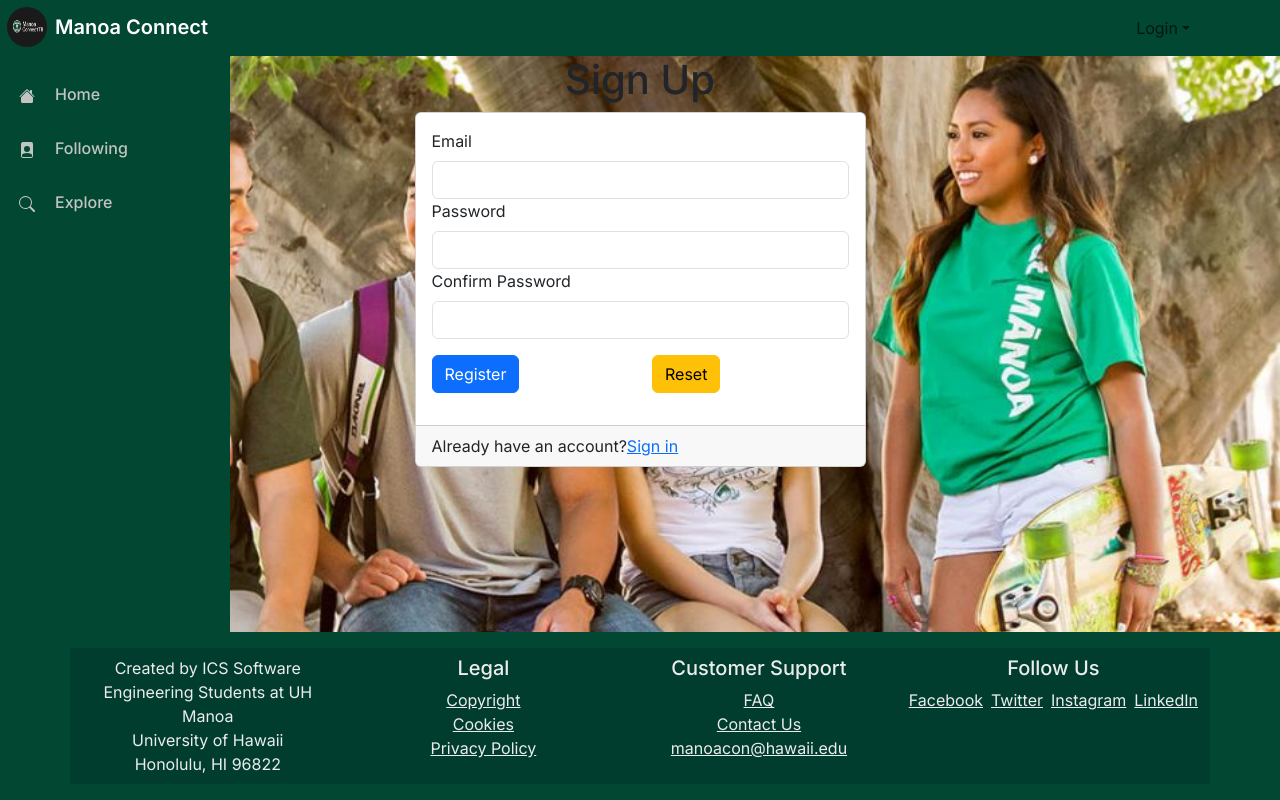
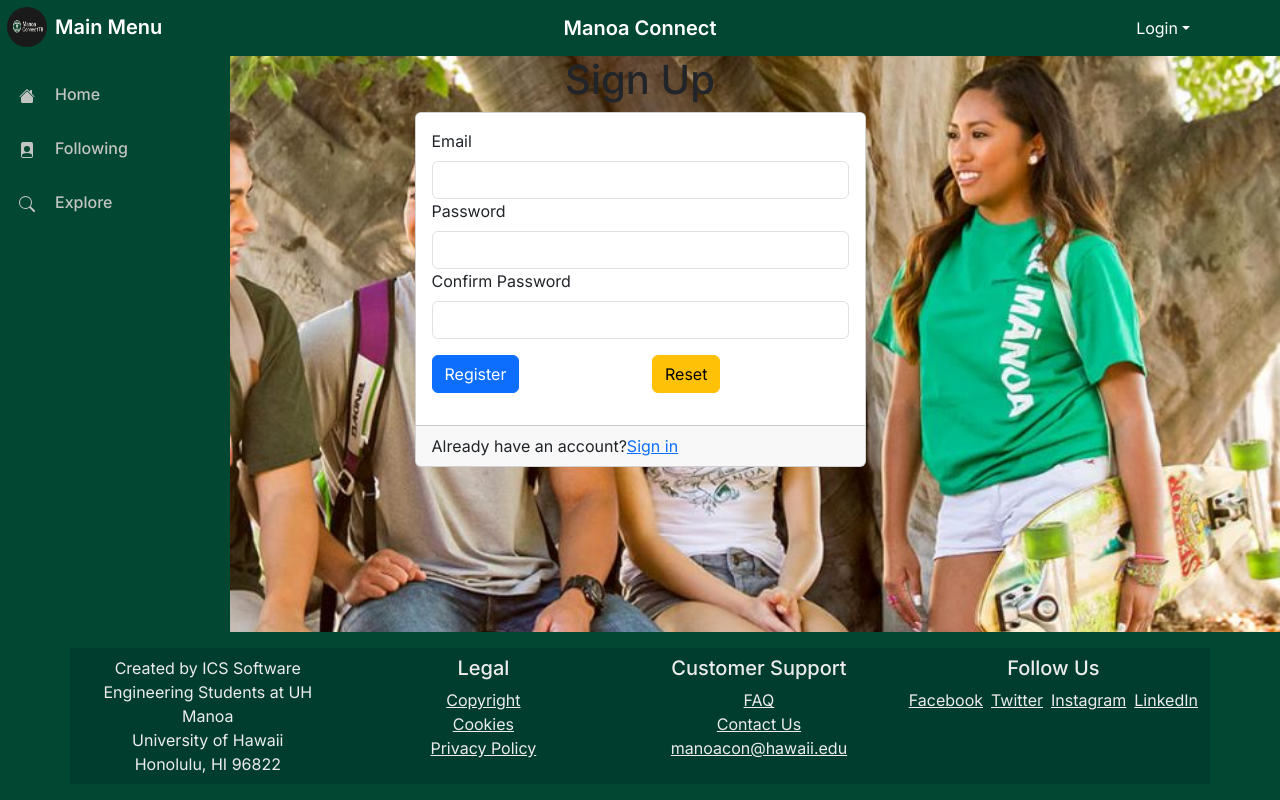
Before and after one commit to manoaconnecttb/ManoaConnect, a Next.js app: page /auth/signup in a window 1280 px wide. Built offline with nearby package versions, Linux system fonts and the light colour scheme; no server answers.

Commit message:
Fixed coloring, positioning
Changed css file to recolor navbar brand and login option. Repositioned navbar brand to center and renamed sidebar to avoid redundancy

```diff
--- a/src/app/globals.css
+++ b/src/app/globals.css
@@ -20,11 +20,16 @@ body {
 }
 
 .navbar {
-  --bs-navbar-active-color: var(--highlight-text);
-  --bs-navbar-brand-color: var(--text-color);
-  --bs-navbar-brand-hover-color: var(--highlight-text);
-  --bs-navbar-color: var(--text-color);
-  --bs-navbar-hover-color: var(--highlight-text);
+  --bs-navbar-active-color: var(--highlight-text)!important;
+  --bs-navbar-brand-color: var(--text-color)!important;
+  --bs-navbar-brand-hover-color: var(--highlight-text)!important;
+  --bs-navbar-color: var(--text-color)!important;
+  --bs-navbar-hover-color: var(--highlight-text)!important;
+}
+
+.navbar-brand {
+  font-size: 1.5rem;
+  font-weight: 600;
 }
 
 .wrapper {
--- a/src/components/Navbar.tsx
+++ b/src/components/Navbar.tsx
@@ -14,7 +14,12 @@ const NavBar: React.FC = () => {
   return (
     <Navbar bg="dark" expand="lg">
       <Container>
-        <Navbar.Brand href="/">ManoaConnect</Navbar.Brand>
+        <Navbar.Brand
+          href="/"
+          className="mx-auto text-center position-absolute top-50 start-50 translate-middle"
+        >
+          Manoa Connect
+        </Navbar.Brand>
         <Navbar.Toggle aria-controls="basic-navbar-nav" />
         <Navbar.Collapse id="basic-navbar-nav">
           <Nav className="me-auto justify-content-start">
--- a/src/components/Sidebar.tsx
+++ b/src/components/Sidebar.tsx
@@ -15,7 +15,7 @@ const Sidebar = () => (
         height={40}
         style={{ borderRadius: '50%' }}
       />
-      <h2>Manoa Connect</h2>
+      <h2>Main Menu</h2>
     </div>
     <ul className="sidebar-links">
       <li>
```
